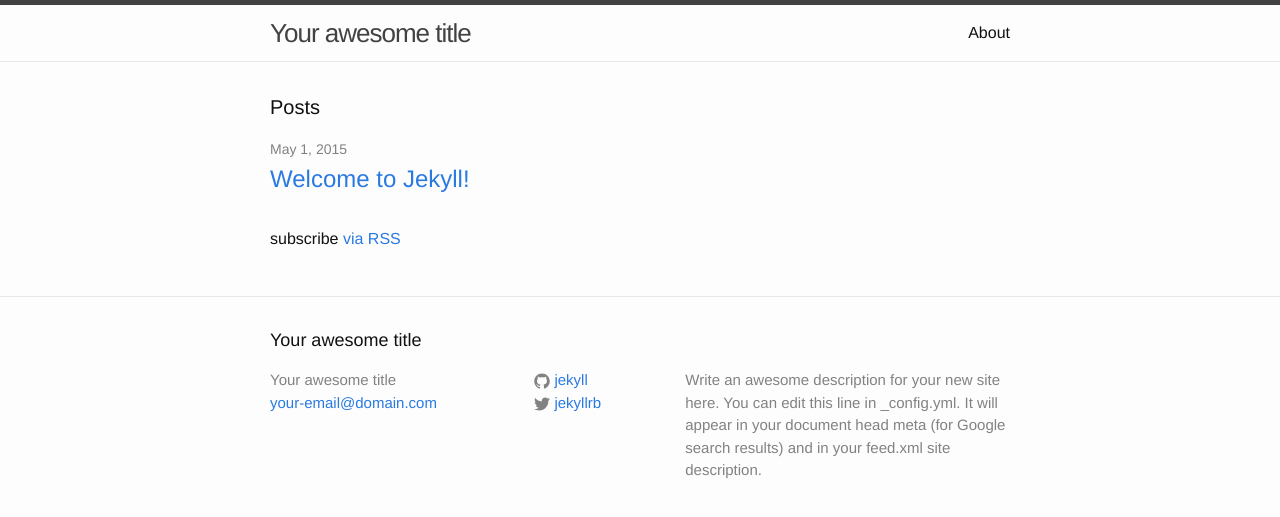
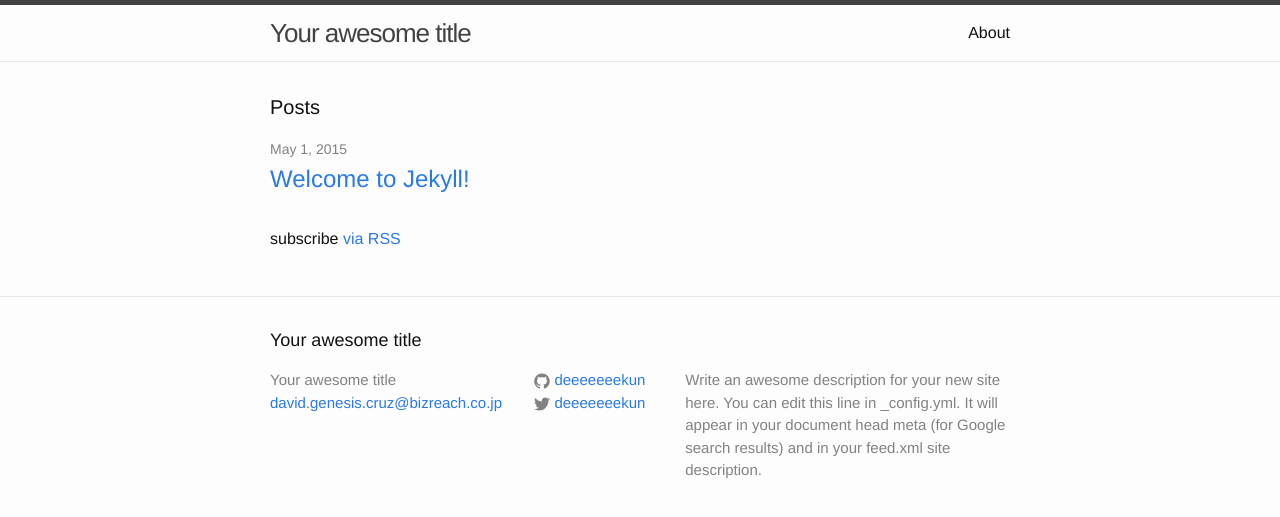
Before and after one commit to davidgenesiscruz/deeeeeeekun.github.io, a Jekyll site: the page built from blog/index.html, in a window 1280 px wide. Shown: the top 517 px of the page. Built offline with Jekyll 4.4.1, drawn with Linux system fonts in a browser that asks for light colours.

Commit message:
config edit

```diff
--- a/blog/_config.yml
+++ b/blog/_config.yml
@@ -1,14 +1,14 @@
 # Site settings
 title: Your awesome title
-email: your-email@domain.com
+email: david.genesis.cruz@bizreach.co.jp
 description: > # this means to ignore newlines until "baseurl:"
   Write an awesome description for your new site here. You can edit this
   line in _config.yml. It will appear in your document head meta (for
   Google search results) and in your feed.xml site description.
-baseurl: "" # the subpath of your site, e.g. /blog/
-url: "http://yourdomain.com" # the base hostname & protocol for your site
-twitter_username: jekyllrb
-github_username:  jekyll
+baseurl: "/blog/" # the subpath of your site, e.g. /blog/
+url: "http://deeeeeeekun.github.io/" # the base hostname & protocol for your site
+twitter_username: deeeeeeekun
+github_username:  deeeeeeekun
 
 # Build settings
 markdown: kramdown
```
